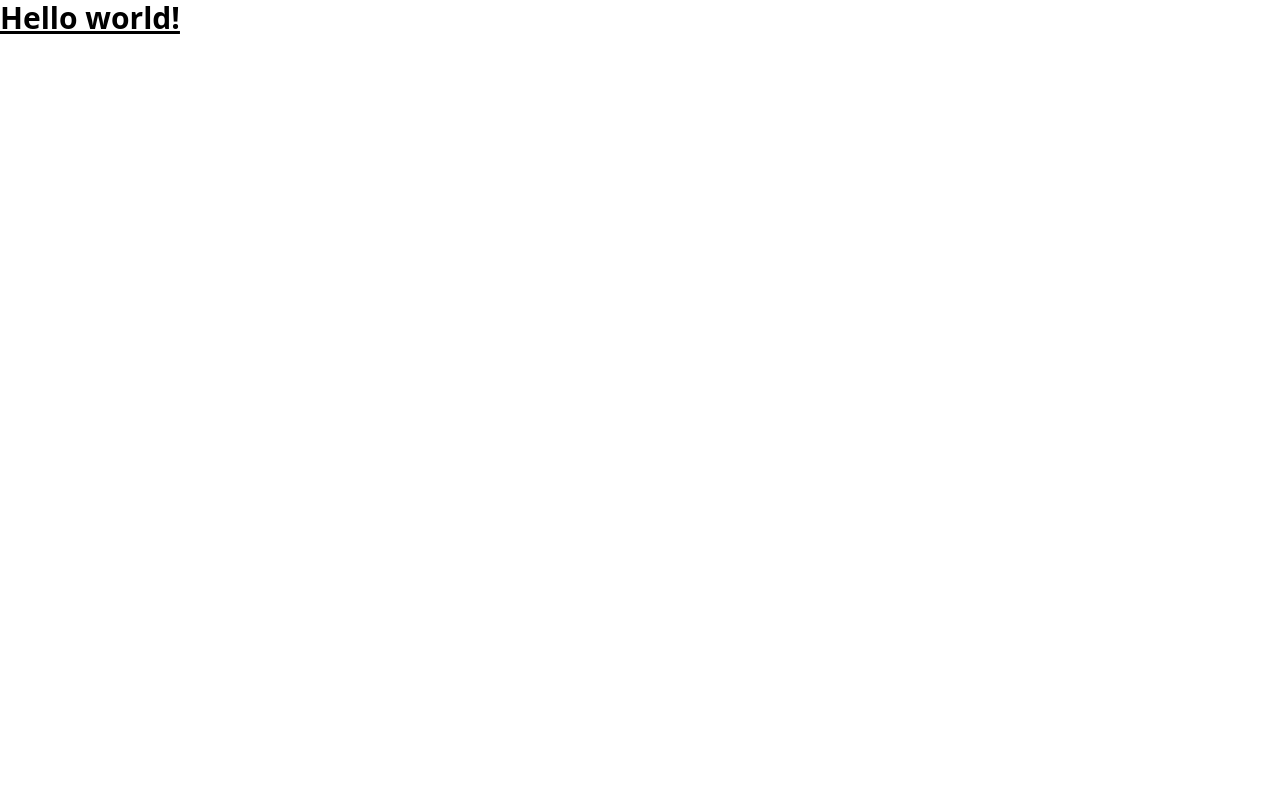
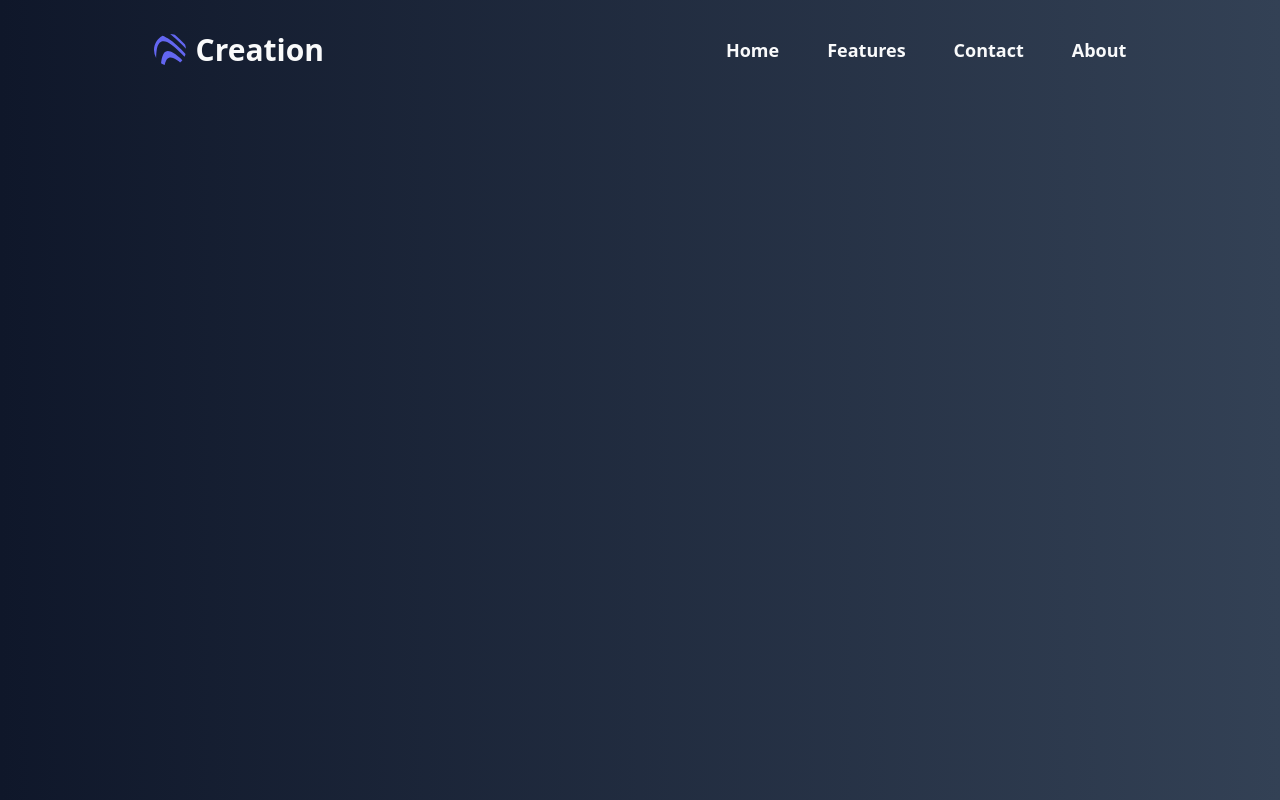
Before and after one commit to chahidhadifi/ai-image-generator, a React (Vite) app: page / in a window 1280 px wide. Built offline with nearby package versions, Linux system fonts and the light colour scheme.

Commit message:
add header

```diff
--- a/src/App.jsx
+++ b/src/App.jsx
@@ -1,7 +1,15 @@
+import Navbar from "./components/Navbar";
+
 function App() {
   return (
     <>
-      <h1 className="text-3xl font-bold underline">Hello world!</h1>
+      <div className="h-screen bg-gradient-to-r from-slate-900 to-slate-700">
+        <div className="mx-auto max-w-screen-2xl px-4 md:px-8 flex flex-col items-center justify-center">
+          <div className="w-4/5">
+            <Navbar></Navbar>
+          </div>
+        </div>
+      </div>
     </>
   );
 }
--- /dev/null
+++ b/src/components/Navbar.jsx
@@ -0,0 +1,70 @@
+import React, { Component } from "react";
+
+export default class Navbar extends Component {
+  render() {
+    return (
+      <header class="mb-8 flex items-center justify-between py-4 md:mb-12 md:py-8 xl:mb-16">
+        <a
+          href="/"
+          class="inline-flex items-center gap-2.5 text-2xl font-bold text-gray-50 md:text-3xl"
+          aria-label="logo"
+        >
+          <svg
+            class="h-auto w-8 text-indigo-500"
+            viewBox="0 0 32 32"
+            fill="currentColor"
+            xmlns="http://www.w3.org/2000/svg"
+          >
+            <path d="M31.952 14.751a260.51 260.51 0 00-4.359-4.407C23.932 6.734 20.16 3.182 16.171 0c1.634.017 3.21.28 4.692.751 3.487 3.114 6.846 6.398 10.163 9.737.493 1.346.811 2.776.926 4.262zm-1.388 7.883c-2.496-2.597-5.051-5.12-7.737-7.471-3.706-3.246-10.693-9.81-15.736-7.418-4.552 2.158-4.717 10.543-4.96 16.238A15.926 15.926 0 010 16C0 9.799 3.528 4.421 8.686 1.766c1.82.593 3.593 1.675 5.038 2.587 6.569 4.14 12.29 9.71 17.792 15.57-.237.94-.557 1.846-.952 2.711zm-4.505 5.81a56.161 56.161 0 00-1.007-.823c-2.574-2.054-6.087-4.805-9.394-4.044-3.022.695-4.264 4.267-4.97 7.52a15.945 15.945 0 01-3.665-1.85c.366-3.242.89-6.675 2.405-9.364 2.315-4.107 6.287-3.072 9.613-1.132 3.36 1.96 6.417 4.572 9.313 7.417a16.097 16.097 0 01-2.295 2.275z"></path>
+          </svg>
+          Creation
+        </a>
+        <nav class="hidden gap-12 lg:flex">
+          <a
+            href="#"
+            class="text-lg font-semibold text-gray-50 transition duration-100 hover:text-indigo-500 active:text-indigo-700"
+          >
+            Home
+          </a>
+          <a
+            href="#"
+            class="text-lg font-semibold text-gray-50 transition duration-100 hover:text-indigo-500 active:text-indigo-700"
+          >
+            Features
+          </a>
+          <a
+            href="#"
+            class="text-lg font-semibold text-gray-50 transition duration-100 hover:text-indigo-500 active:text-indigo-700"
+          >
+            Contact
+          </a>
+          <a
+            href="#"
+            class="text-lg font-semibold text-gray-50 transition duration-100 hover:text-indigo-500 active:text-indigo-700"
+          >
+            About
+          </a>
+        </nav>
+
+        <button
+          type="button"
+          class="inline-flex items-center gap-2 rounded-lg bg-gray-200 px-2.5 py-2 text-sm font-semibold text-gray-500 ring-indigo-300 hover:bg-gray-300 focus-visible:ring active:text-gray-700 md:text-base lg:hidden"
+        >
+          <svg
+            xmlns="http://www.w3.org/2000/svg"
+            class="h-6 w-6"
+            viewBox="0 0 20 20"
+            fill="currentColor"
+          >
+            <path
+              fill-rule="evenodd"
+              d="M3 5a1 1 0 011-1h12a1 1 0 110 2H4a1 1 0 01-1-1zM3 10a1 1 0 011-1h6a1 1 0 110 2H4a1 1 0 01-1-1zM3 15a1 1 0 011-1h12a1 1 0 110 2H4a1 1 0 01-1-1z"
+              clip-rule="evenodd"
+            />
+          </svg>
+          Menu
+        </button>
+      </header>
+    );
+  }
+}
```
